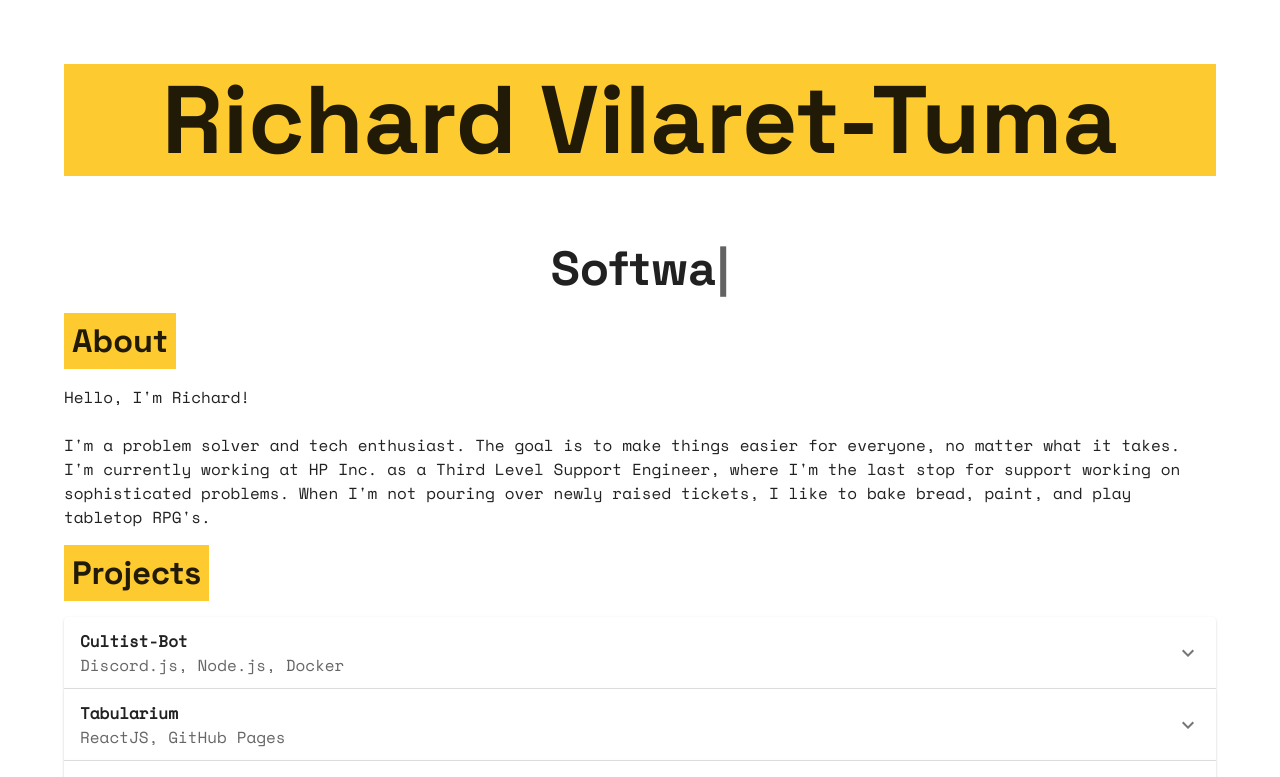
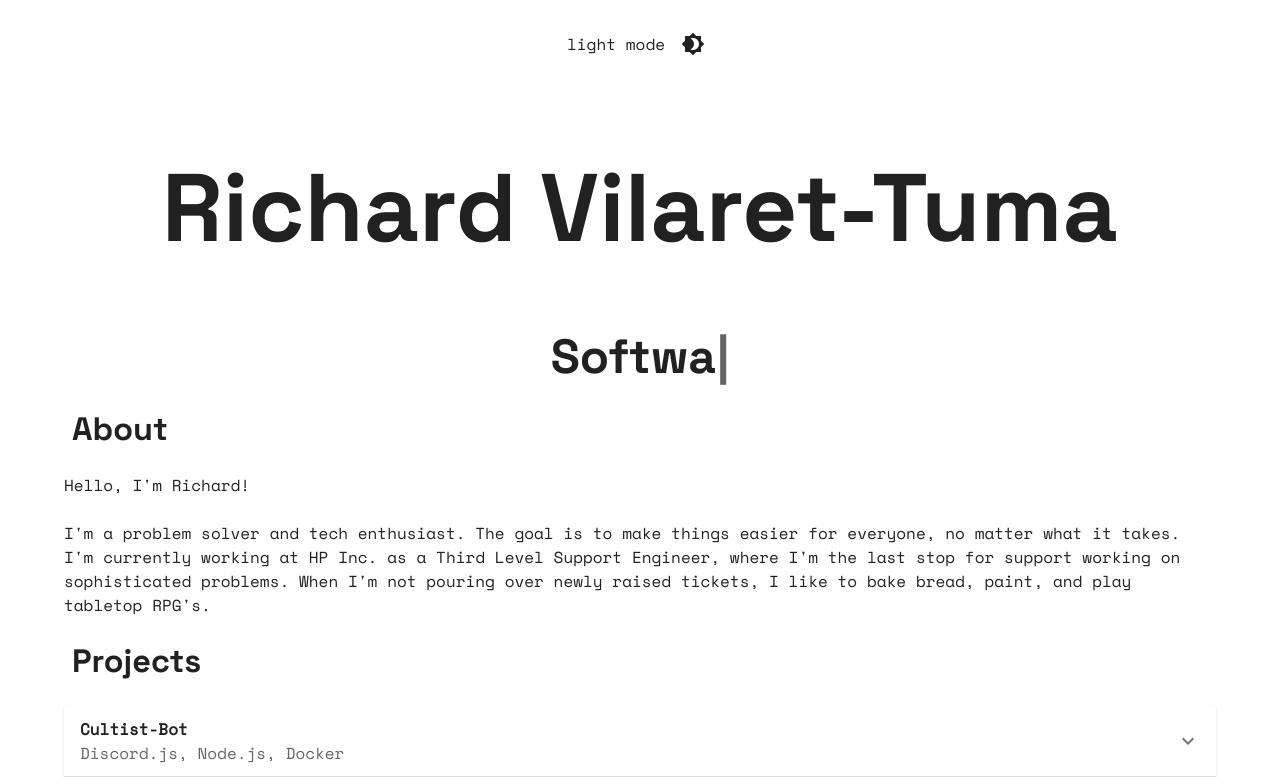
Before and after one commit to rvilarettuma/rvt-personal, a React (Create React App) app: page / in a window 1280 px wide. Shown: the top 777 px of the page. Built offline with nearby package versions, Linux system fonts and the light colour scheme.

Commit message:
Add light/dark mode toggle

```diff
--- a/src/App.js
+++ b/src/App.js
@@ -1,34 +1,55 @@
 import "./App.css";
+import React from "react";
 import Typography from "@mui/material/Typography";
 import Container from "@mui/material/Container";
-import Typewriter from "typewriter-effect";
 import About from "./Components/About/About";
 import Projects from "./Components/Projects/Projects";
 import Footer from "./Components/Footer/Footer";
+import Typewriter from "./Components/Typewriter/Typewriter"
+import { useTheme, createTheme, ThemeProvider, responsiveFontSizes } from "@mui/material/styles";
+import CssBaseline from "@mui/material/CssBaseline";
+import IconButton from "@mui/material/IconButton";
+import Box from "@mui/material/Box";
+import Brightness4Icon from "@mui/icons-material/Brightness4";
+import Brightness7Icon from "@mui/icons-material/Brightness7";
+
+const ColorModeContext = React.createContext({ toggleColorMode: () => {} });
 
 function App() {
+  let theme = useTheme();
+  const colorMode = React.useContext(ColorModeContext);
   return (
     <div className="App">
       <Container>
+        <Box
+          sx={{
+            display: "flex",
+            width: "100%",
+            alignItems: "center",
+            justifyContent: "center",
+            bgcolor: "background.default",
+            color: "text.primary",
+            borderRadius: 1,
+            p: 3,
+          }}
+        >
+          {theme.palette.mode} mode
+          <IconButton
+            sx={{ ml: 1 }}
+            onClick={colorMode.toggleColorMode}
+            color="inherit"
+          >
+            {theme.palette.mode === "dark" ? (
+              <Brightness7Icon />
+            ) : (
+              <Brightness4Icon />
+            )}
+          </IconButton>
+        </Box>
         <Typography component="h1" variant="h1">
           Richard Vilaret-Tuma
         </Typography>
-        <div className="typewriter">
-          <Typography component="h2" variant="h3">
-            <Typewriter
-              options={{
-                strings: [
-                  "Software Developer",
-                  "SysAdmin",
-                  "Web Developer",
-                  "DevOps Engineer"
-                ],
-                autoStart: true,
-                loop: true,
-              }}
-            />
-          </Typography>
-        </div>
+        <Typewriter />
         <About />
         <Projects />
         <Footer />
@@ -37,4 +58,70 @@
   );
 }
 
-export default App;
+export default function ToggleColorMode() {
+  const [mode, setMode] = React.useState("light");
+  const colorMode = React.useMemo(
+    () => ({
+      toggleColorMode: () => {
+        setMode((prevMode) => (prevMode === "light" ? "dark" : "light"));
+      },
+    }),
+    []
+  );
+
+  let theme = React.useMemo(
+    () =>
+      createTheme({
+        palette: {
+          mode,
+          primary: {
+            main: '#fdca30',
+          }
+        },
+        typography: {
+          fontFamily: 'Space Mono',
+          h1: {
+            fontFamily: 'Space Grotesk',
+            fontWeight: 900,
+            textAlign: 'center',
+            margin: '0.5 rem',
+          },
+          h2: {
+            fontFamily: 'Space Grotesk',
+            fontWeight: 700
+          },
+          h3: {
+            fontFamily: 'Space Grotesk',
+            fontWeight: 700,
+          },
+          h4: {
+            fontFamily: 'Space Grotesk',
+            fontWeight: 700,
+            display: 'inline-block',
+            padding: '0.5rem 0.5rem',
+            marginBottom: '1rem'
+          },
+          h5: {
+            fontFamily: 'Space Grotesk',
+            fontWeight: 700,
+          },
+          h6: {
+            fontFamily: 'Space Grotesk',
+            fontWeight: 700,
+          },
+        },
+      }),
+    [mode]
+  );
+
+  theme = responsiveFontSizes(theme);
+
+  return (
+    <ColorModeContext.Provider value={colorMode}>
+      <ThemeProvider theme={theme}>
+        <CssBaseline />
+        <App />
+      </ThemeProvider>
+    </ColorModeContext.Provider>
+  );
+}
--- a/src/Components/Footer/Footer.js
+++ b/src/Components/Footer/Footer.js
@@ -8,15 +8,13 @@
 import LinkedInIcon from '@mui/icons-material/LinkedIn';
 
 const dividerStyle = {
-  bgcolor: 'background.paper',
-  'margin-top': '5rem',
-  'margin-bottom': '1rem',
+  marginTop: '5rem',
+  marginBottom: '1rem',
   textAlign: 'center'
 };
 
 const iconStyle = {
   textAlign: 'center',
-  color: 'text.secondary'
 }
 const d = new Date();
 let year = d.getFullYear();
--- /dev/null
+++ b/src/Components/Typewriter/Typewriter.js
@@ -0,0 +1,26 @@
+import React from "react";
+import Typography from "@mui/material/Typography";
+import Typewriter from "typewriter-effect";
+
+function typewriter() {
+  return (
+    <div className="typewriter">
+      <Typography component="h2" variant="h3">
+        <Typewriter
+          options={{
+            strings: [
+              "Software Developer",
+              "SysAdmin",
+              "Web Developer",
+              "DevOps Engineer",
+            ],
+            autoStart: true,
+            loop: true,
+          }}
+        />
+      </Typography>
+    </div>
+  );
+}
+
+export default typewriter;
--- a/src/index.js
+++ b/src/index.js
@@ -3,16 +3,9 @@
 import './index.css';
 import App from './App';
 import reportWebVitals from './reportWebVitals';
-import theme from './theme'
-import { ThemeProvider } from '@mui/material';
-import CssBaseline from '@mui/material/CssBaseline';
-
 
 ReactDOM.render(
-  <ThemeProvider theme={theme}>
-    <CssBaseline />
-    <App />
-  </ThemeProvider>,
+    <App />,
   document.querySelector('#root')
 );
 
--- a/src/theme.js
+++ b/src/theme.js
@@ -2,7 +2,7 @@
 
 let theme = createTheme({
   palette: {
-    type: 'light',
+    mode: 'light',
     primary: {
       main: '#fdca30',
     },
@@ -26,7 +26,7 @@
       fontWeight: 900,
       'background-color': '#fdca30',
       'text-align': 'center',
-      margin: '1 rem',
+      margin: '0.5 rem',
     },
     h2: {
       fontFamily: 'Space Grotesk',
```
